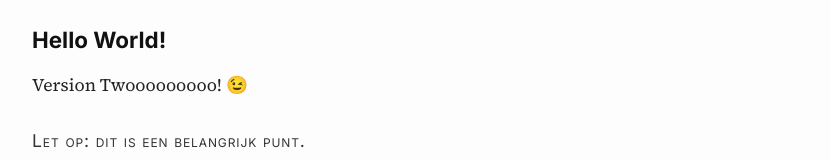
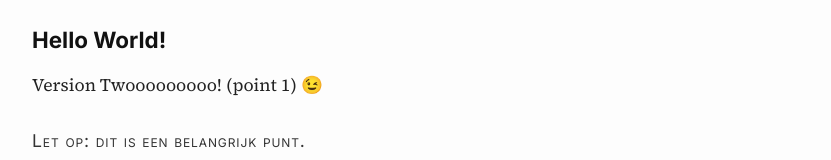
Before and after one commit to JeepNL/RawRealism, a plain HTML site: page RawRealism/www/index.html in a window 1280 px wide. Shown: the part 626-786 px from the top of the page, without its empty margins (224-1055 px from the left). Drawn offline with Linux system fonts and the light colour scheme.

Commit message:
Second Cloudflare Automatic Deployment Test! Still Excited! (lol)

```diff
--- a/RawRealism/www/index.html
+++ b/RawRealism/www/index.html
@@ -30,7 +30,7 @@
 
         <h3>Hello World!</h3>
 
-        <p>Version Twooooooooo! 😉</p></p>
+        <p>Version Twooooooooo! (point 1) 😉</p></p>
 
         <p class="small-caps">Let op: dit is een belangrijk punt.</p>
 
```
